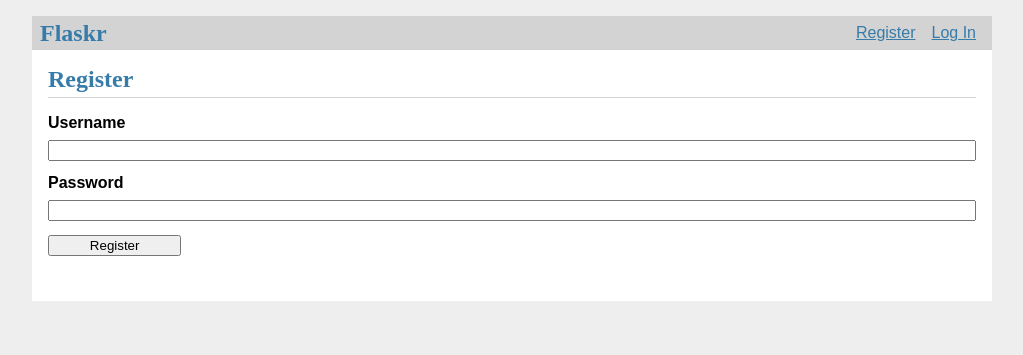
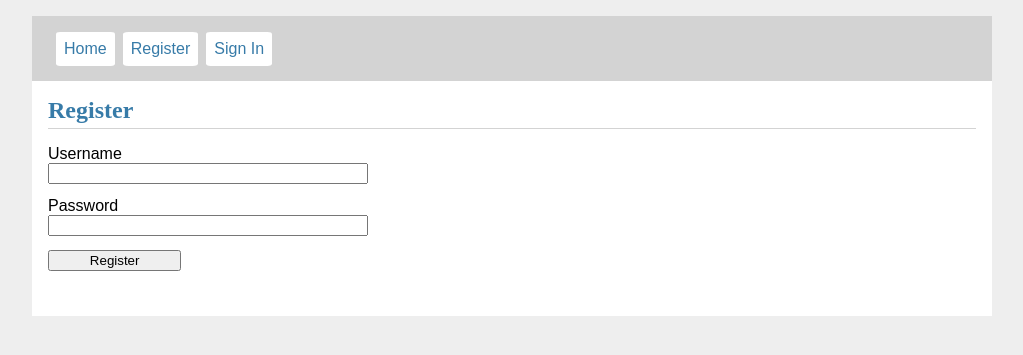
Before and after one commit to fatimamatieva/DAT250_PROJECT, a Flask app: page /auth/register in a window 1280 px wide. Shown: the top 355 px of the page, without its empty margins (128-1151 px from the left). Run offline with Flask 2, Linux system fonts and the light colour scheme.

Commit message:
Base template

```diff
--- a/flaskr/static/style.css
+++ b/flaskr/static/style.css
@@ -1,26 +1,161 @@
-html { font-family: sans-serif; background: #eee; padding: 1rem; }
-body { max-width: 960px; margin: 0 auto; background: white; }
-h1 { font-family: serif; color: #377ba8; margin: 1rem 0; }
-a { color: #377ba8; }
-hr { border: none; border-top: 1px solid lightgray; }
-nav { background: lightgray; display: flex; align-items: center; padding: 0 0.5rem; }
-nav h1 { flex: auto; margin: 0; }
-nav h1 a { text-decoration: none; padding: 0.25rem 0.5rem; }
-nav ul  { display: flex; list-style: none; margin: 0; padding: 0; }
-nav ul li a, nav ul li span, header .action { display: block; padding: 0.5rem; }
-.content { padding: 0 1rem 1rem; }
-.content > header { border-bottom: 1px solid lightgray; display: flex; align-items: flex-end; }
-.content > header h1 { flex: auto; margin: 1rem 0 0.25rem 0; }
-.flash { margin: 1em 0; padding: 1em; background: #cae6f6; border: 1px solid #377ba8; }
-.post > header { display: flex; align-items: flex-end; font-size: 0.85em; }
-.post > header > div:first-of-type { flex: auto; }
-.post > header h1 { font-size: 1.5em; margin-bottom: 0; }
-.post .about { color: slategray; font-style: italic; }
-.post .body { white-space: pre-line; }
-.content:last-child { margin-bottom: 0; }
-.content form { margin: 1em 0; display: flex; flex-direction: column; }
-.content label { font-weight: bold; margin-bottom: 0.5em; }
-.content input, .content textarea { margin-bottom: 1em; }
-.content textarea { min-height: 12em; resize: vertical; }
-input.danger { color: #cc2f2e; }
-input[type=submit] { align-self: start; min-width: 10em; }
+:root{
+    --color-primary: #377ba8;
+    --color-primary-dark: #003253;
+  }
+
+  html {
+    font-family: sans-serif;
+    background: #eee;
+    padding: 1rem;
+  }
+
+  body {
+    max-width: 960px;
+    margin: 0 auto;
+    background: white;
+  }
+
+  h1, h2, h3, h4, h5, h6 {
+    font-family: serif;
+    color: var(--color-primary);
+    margin: 1rem 0;
+  }
+
+  a {
+    color: var(--color-primary);
+  }
+
+  hr {
+    border: none;
+    border-top: 1px solid lightgray;
+  }
+
+  nav {
+    background: lightgray;
+    /* display: flex; */
+    align-items: center;
+    padding: 1rem;
+  }
+
+  nav a:hover{
+    background-color: var(--color-primary);
+    color: white;
+  }
+  nav a{
+    border-radius: 7%;
+    position: relative;
+    display: block;
+    padding: .5rem;
+    margin-left: .5rem;
+    margin-bottom: -1px;
+    background-color: #fff;
+    text-decoration: none;
+  }
+
+  nav ul{
+    display: flex;
+    list-style: none;
+    margin: 0;
+    padding: 0;
+
+  }
+
+  nav ul li a, nav ul li span, header .action {
+    display: block;
+    padding: 0.5rem;
+  }
+
+  .content {
+    padding: 0 1rem 1rem;
+  }
+
+  .content > header {
+    border-bottom: 1px solid lightgray;
+    display: flex;
+    align-items: flex-end;
+  }
+
+  .content > header h1 {
+    flex: auto;
+    margin: 1rem 0 0.25rem 0;
+  }
+
+  .flash {
+    margin: 1em 0;
+    padding: 1em;
+    background: #cae6f6;
+    border: 1px solid var(--color-primary);
+  }
+
+
+  .post > header {
+    display: flex;
+    align-items: flex-end;
+    font-size: 0.85em;
+  }
+
+  .post > header > div:first-of-type {
+    flex: auto;
+  }
+
+  .post > header h1 {
+    font-size: 1.5em;
+    margin-bottom: 0;
+  }
+
+  .post .about {
+    color: slategray;
+    font-style: italic;
+  }
+
+  .post .body {
+    white-space: pre-line;
+  }
+
+  .content:last-child {
+    margin-bottom: 0;
+  }
+
+  .content form {
+    margin: 1em 0;
+    display: flex;
+    flex-direction: column;
+    max-width: 20rem;
+  }
+
+
+  .content input, .content textarea {
+    margin-bottom: 1em;
+  }
+
+  .content textarea {
+    min-height: 7em;
+    resize: vertical;
+  }
+
+  input.danger {
+    color: #cc2f2e;
+  }
+
+  input[type=submit] {
+    align-self: start;
+    min-width: 10em;
+  }
+
+  /* Date-time picker */
+  label[for="date"], label[for="time"] {
+    display: block;
+    font: 1rem 'Fira Sans', sans-serif;
+    margin-top: 1rem;
+  }
+
+
+  select[name="time"]{
+    padding: .2rem;
+    margin-bottom: 1.5rem;
+  }
+
+
+  input[type="submit"], button{
+    cursor: pointer !important;
+  }
--- a/flaskr/templates/base.html
+++ b/flaskr/templates/base.html
@@ -1,24 +1,66 @@
-<!doctype html>
-<title>{% block title %}{% endblock %} - Flaskr</title>
+<!DOCTYPE html>
+<html lang="en">
+<head>
+    <meta charset="UTF-8">
+    <meta http-equiv="X-UA-Compatible" content="IE=edge">
+    <meta name="viewport" content="width=device-width, initial-scale=1.0">
+    <title>{% block title %}{% endblock %}</title>
     <link rel="stylesheet" href="{{ url_for('static', filename='style.css') }}">
+    <link rel="stylesheet" href="{{ url_for('static', filename='modal.css') }}">
+    {% block head %}{% endblock %}
+</head>
+  <body>
+
     <nav>
-  <h1>Flaskr</h1>
+
       <ul>
+
+        <li>
+          <a title="Homepage" id="home" title="Homepage" href="{{ url_for('index') }}">
+            Home
+          </a>
+        </li>
         {% if g.user %}
-      <li><span>{{ g.user['username'] }}</span>
-      <li><a href="{{ url_for('auth.logout') }}">Log Out</a>
+
+          <li>
+              <a title="Log Out" href="{{ url_for('auth.logout') }}">Sign Out</a>
+          </li>
+
+          <!-- <div class="dropdown">
+            <span>{{ g.user['username'] }}</span>
+            <div class="dropdown-content">
+            <a href="#">My Profile</a>
+            <a href="#">My Bookings</a>
+            <a title="Log Out" href="{{ url_for('auth.logout') }}">Sign Out</a>
+            </div>
+          </div>    -->
+
+
         {% else %}
-      <li><a href="{{ url_for('auth.register') }}">Register</a>
-      <li><a href="{{ url_for('auth.login') }}">Log In</a>
+          <li>
+            <a title="Register" href="{{ url_for('auth.register') }}">Register</a>
+          </li>
+
+          <li>
+
+            <a title="Log In" href="{{ url_for('auth.login') }}">Sign In</a>
+          </li>
         {% endif %}
+
       </ul>
+
     </nav>
     <section class="content">
       <header>
         {% block header %}{% endblock %}
       </header>
+
+
       {% for message in get_flashed_messages() %}
         <div class="flash">{{ message }}</div>
       {% endfor %}
       {% block content %}{% endblock %}
     </section>
+
+  </body>
+</html>
```
Lines whose indentation alone changed are shown as unchanged.
